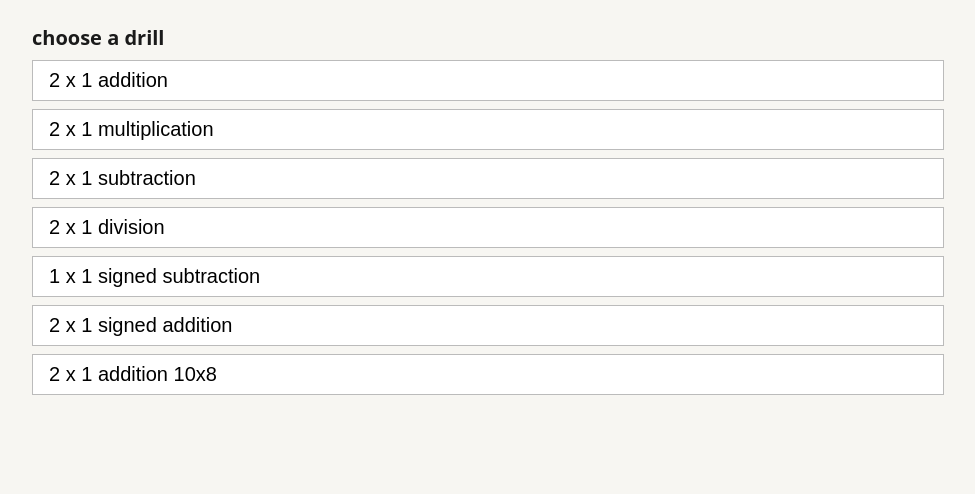
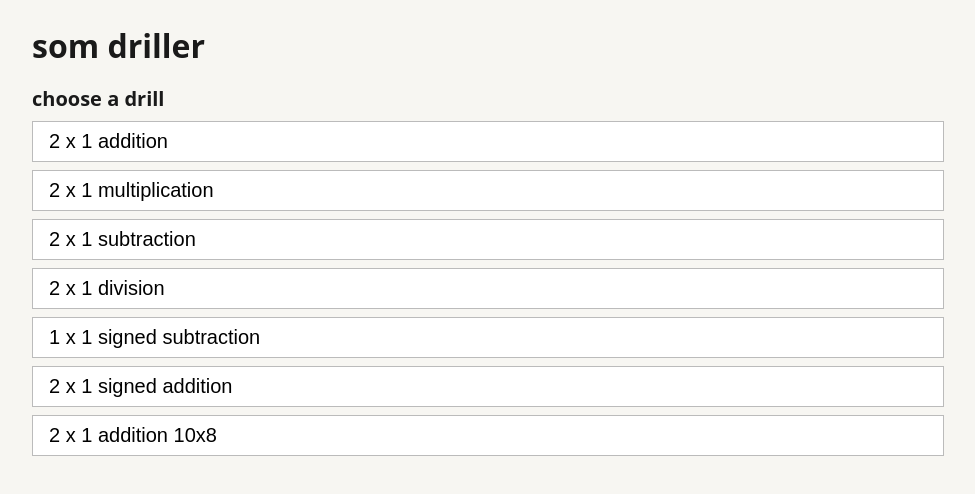
Before and after one commit to firewolfxyz/som-drills, a plain HTML site: page index.html in a window 1280 px wide. Shown: the whole page, without its empty margins (152-1127 px from the left). Drawn offline with Linux system fonts and the light colour scheme.

Commit message:
Add app title to picker screen

```diff
--- a/css/picker.css
+++ b/css/picker.css
@@ -1,6 +1,12 @@
 /* Picker screen (js/ui/pickerView.js): one button per catalogue entry.
    The list IS the validated config set, so new entries appear here with no
    other change (docs/config.md "The picker is generated from configs"). */
+
+.app-title {
+  font-size: 2rem;
+  font-weight: 700;
+  margin: 0 0 1rem;
+}
 
 .picker-title {
   font-size: 1.25rem;
--- a/js/ui/pickerView.js
+++ b/js/ui/pickerView.js
@@ -17,7 +17,8 @@ window.SOM.pickerView = (function () {
      clicked; each item also carries data-index for tools/ checks. */
   function render(container, entries, onPick) {
     container.innerHTML = "";
-    container.appendChild(el("h1", "picker-title", "choose a drill"));
+    container.appendChild(el("h1", "app-title", "som driller"));
+    container.appendChild(el("h2", "picker-title", "choose a drill"));
 
     const list = el("ul", "picker-list");
     entries.forEach(function (entry, index) {
```
